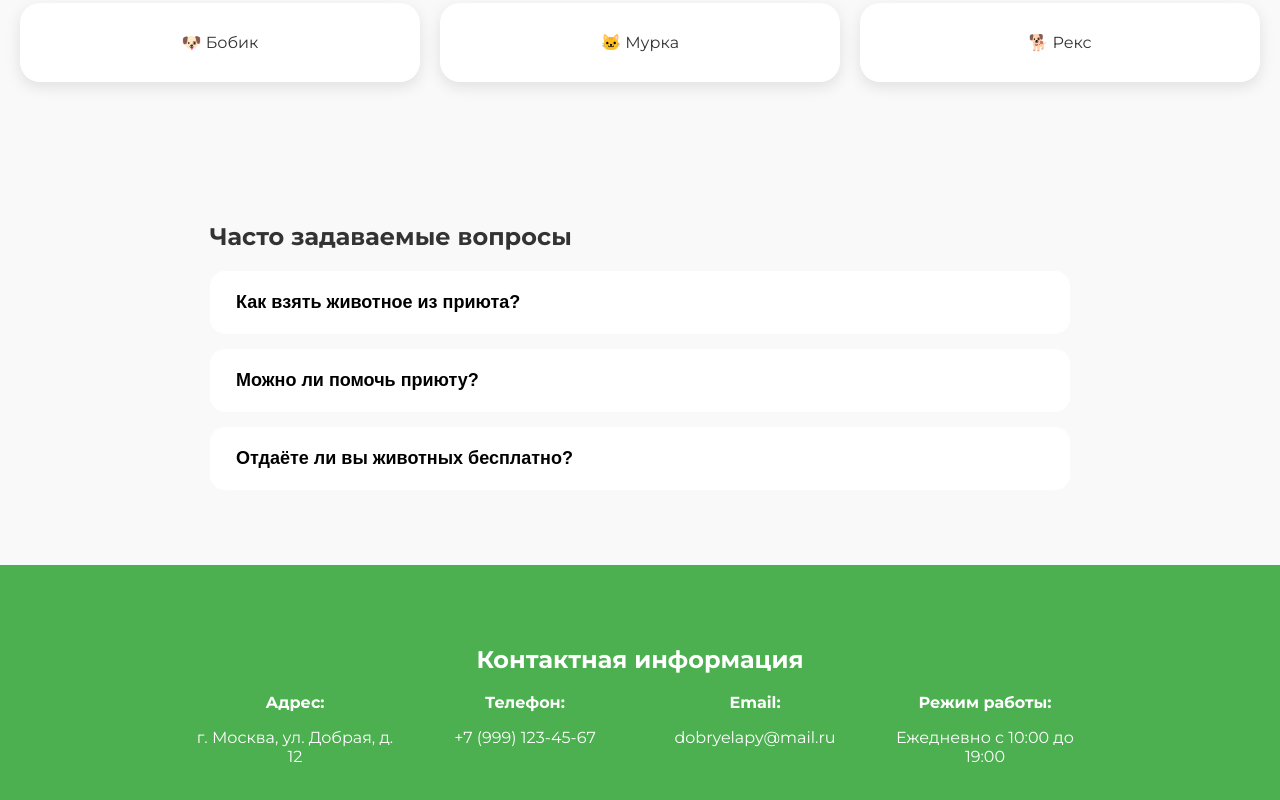
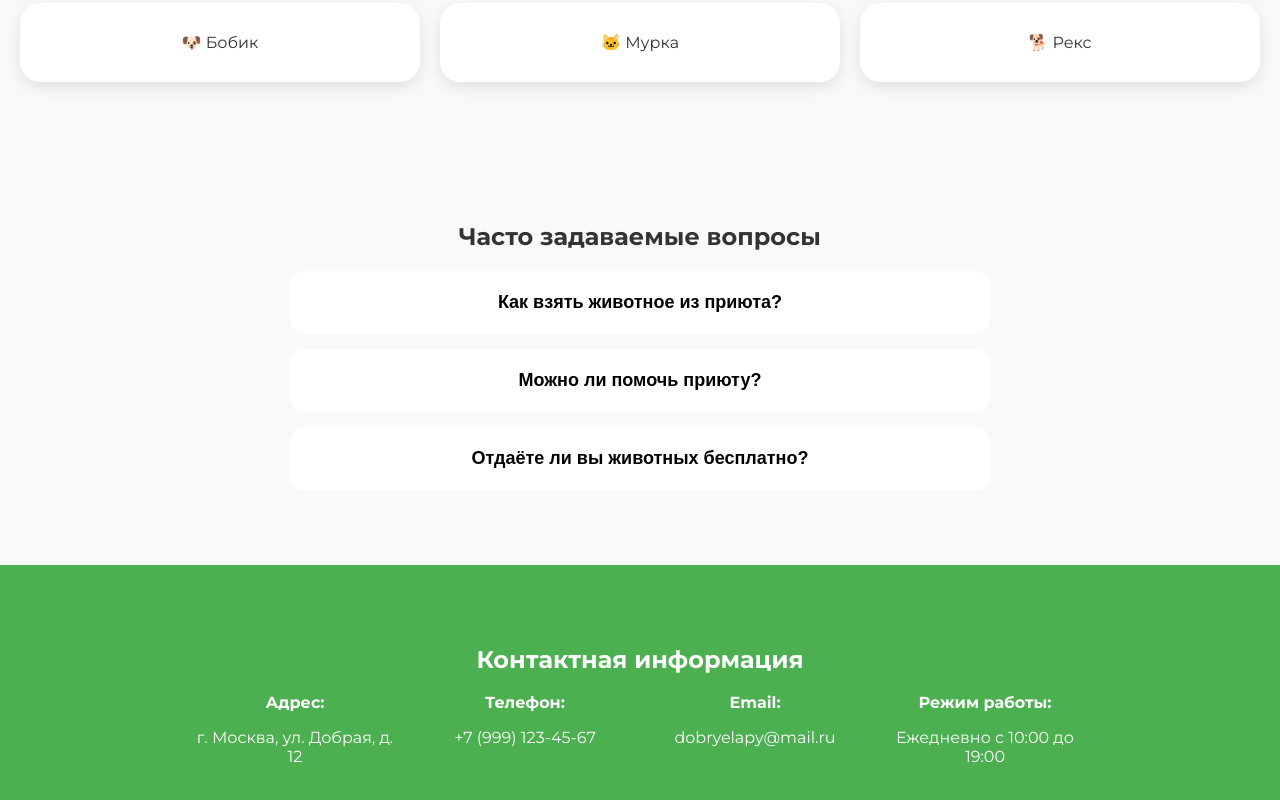
Before and after one commit to sladkomedovyaroslav/priut, a plain HTML site: page index.html in a window 1280 px wide. Shown: the part 926-1726 px from the top of the page. Drawn offline with Linux system fonts and the light colour scheme.

Commit message:
Update style.css

```diff
--- a/css/style.css
+++ b/css/style.css
@@ -114,14 +114,17 @@ body {
 .faq {
   padding: 60px 20px;
   max-width: 900px;
-  margin: auto;
+  margin: 0 auto;
+  text-align: center;
 }
 
 .faq-item {
   background: white;
   border-radius: 15px;
   padding: 20px;
-  margin-bottom: 15px;
+  margin: 0 auto 15px;
+  text-align: left;
+  max-width: 700px;
 }
 
 .faq-question {
@@ -131,17 +134,19 @@ body {
   font-weight: 600;
   cursor: pointer;
   width: 100%;
-  text-align: left;
+  text-align: center;
 }
 
 .faq-answer {
   display: none;
   margin-top: 10px;
+  text-align: center;
 }
 
 .faq-item.open .faq-answer {
   display: block;
 }
+
 
 /* CONTACTS */
 .contacts {
```
